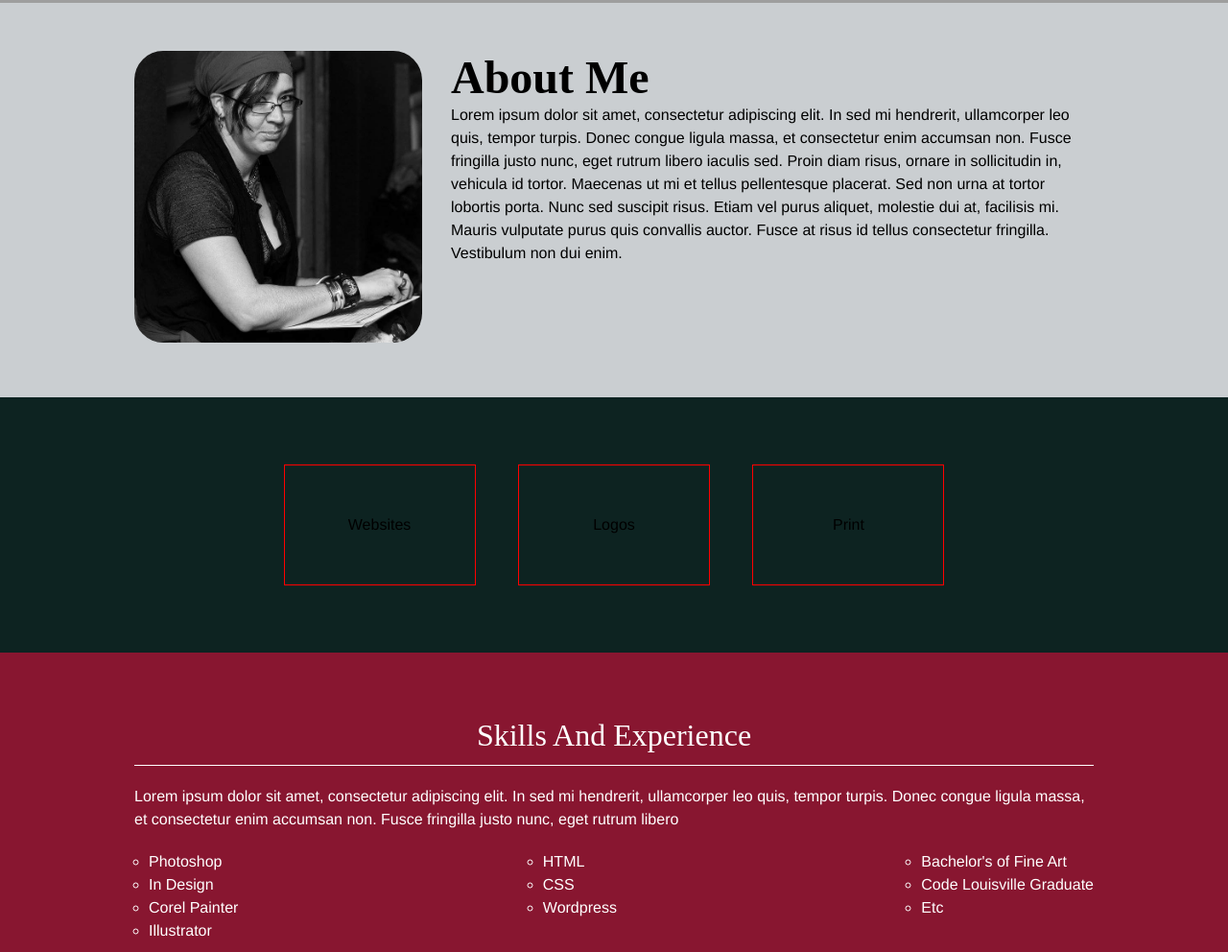
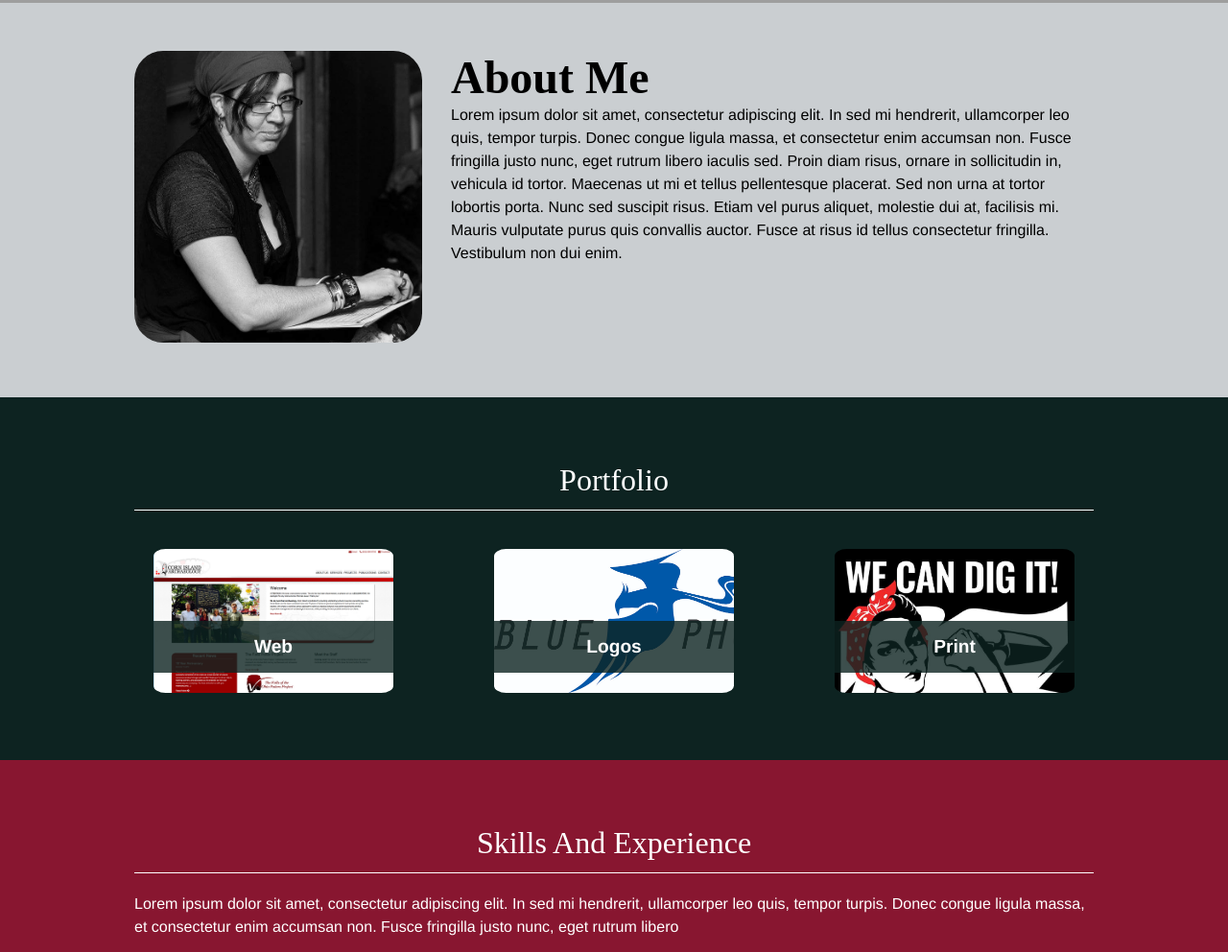
Before and after one commit to newbabyfly/resume-site, a plain HTML site: page index.html in a window 1280 px wide. Shown: the part 337-1329 px from the top of the page at 96% size. Drawn offline with nearby package versions, Linux system fonts and the light colour scheme; grey boxes are pictures that could not be loaded; a web font is replaced by a local one.

Commit message:
Portfolio section mockup

```diff
--- a/css/main.css
+++ b/css/main.css
@@ -96,6 +96,13 @@ ul {
 	clear:both;
 }
 
+.flexbox {
+	display: flex;
+	flex-wrap: wrap;
+	justify-content: space-between;
+
+}
+
 /*------------ Heading Styles -----------------*/
 
 h1 {
@@ -169,16 +176,54 @@ header a {
 #portfolio {
 	text-align:center;
 	background: rgba(13, 35, 33, 100);
+	padding-top:20px;
+	color:#fff;
+
 }
+
+#portfolio img {width:100%;}
 
 .imgplaceholder {
 	display:inline-block;
-	width:20%;
-	padding:5%;
-	margin:20px;
-	border:1px solid red;
+	width:25%;
+	height:150px;
+	margin: 2%;
+	border-radius: 5%;
 }
 
+.imgplaceholder a {
+	display:block;
+	width:100%;
+	position:relative;
+	top:50%;
+	margin: auto;
+	color:#fff;
+	font-size:1.2em;
+	font-weight: bold;
+	text-decoration:none;
+	background: rgba(13, 35, 33, .8);
+	padding:15px 0;
+}
+
+.imgplaceholder a:hover {
+
+}
+
+
+#web {
+	background-image: url("../img/cia-website.jpg");
+	background-size: cover;
+}
+
+#logo {
+	background-image: url("../img/bphoniex-logo.jpg");
+	background-size: cover;
+}
+
+#print {
+	background-image: url("../img/rosie-shirt.jpg");
+	background-size: cover;
+}
 
 
 /*--------------------- Resume Styles ---------------------*/
@@ -209,8 +254,11 @@ footer {
 @media screen and (max-width: 460px) {
 
 .content {
-		padding:4%;
 	}
+
+.restrict-width {
+	padding:4%;
+}
 
 	/*----------- Mobile Menu styles -----------*/
 	.mobile-nav {
@@ -256,16 +304,29 @@ footer {
 		display:none;
 	}
 
+		.col-1 {display: none;}
 
 }
 
 
-/*--------------- Full Size Screens ------------*/
+/*--------------- Tablets ------------*/
 
 @media screen and (min-width: 460px) and (max-width:760px) {
 
 	header {
 		padding:35px 0 15px 0;
+	}
+
+	.restrict-width {
+		padding:4%;
+	}
+
+	.col-1 {
+		width: 30%;
+	}
+
+	.col-2 {
+		width: 67%;
 	}
 }
 
@@ -301,12 +362,7 @@ footer {
 		padding: 50px 0 50px 0;
 	}
 
-	.flexbox {
-		display: flex;
-		flex-wrap: wrap;
-		justify-content: space-between;
 
-	}
 
 	.col-1 {
 		width: 30%;
--- a/index.html
+++ b/index.html
@@ -71,10 +71,18 @@
         <!-- Portfolio -->
         <div id="portfolio">
           <div class="restrict-width">
-            <div class="imgplaceholder">Websites</div>
-            <div class="imgplaceholder">Logos</div>
-            <div class="imgplaceholder">Print</div>
-
+            <h2 class="center-underline">Portfolio</h2>
+            <div class="flexbox">
+            <div id="web" class="imgplaceholder">
+                <a href="#">Web</a>
+            </div>
+            <div id="logo" class="imgplaceholder">
+                <a href="#">Logos</a>
+            </div>
+            <div id="print" class="imgplaceholder">
+                <a href="#">Print</a>
+            </div>
+          </div>
 
           </div>
 
```
Also changed, not shown: img/archday-logo.jpg (added), img/bphoniex-logo.jpg (added), img/cia-logo.jpg (added), img/cia-website.jpg (added), img/foas-website.jpg (added), img/pirateday-logo.jpg (added), img/rosie-shirt.jpg (added), img/shirleysgirls-logo.jpg (added).
